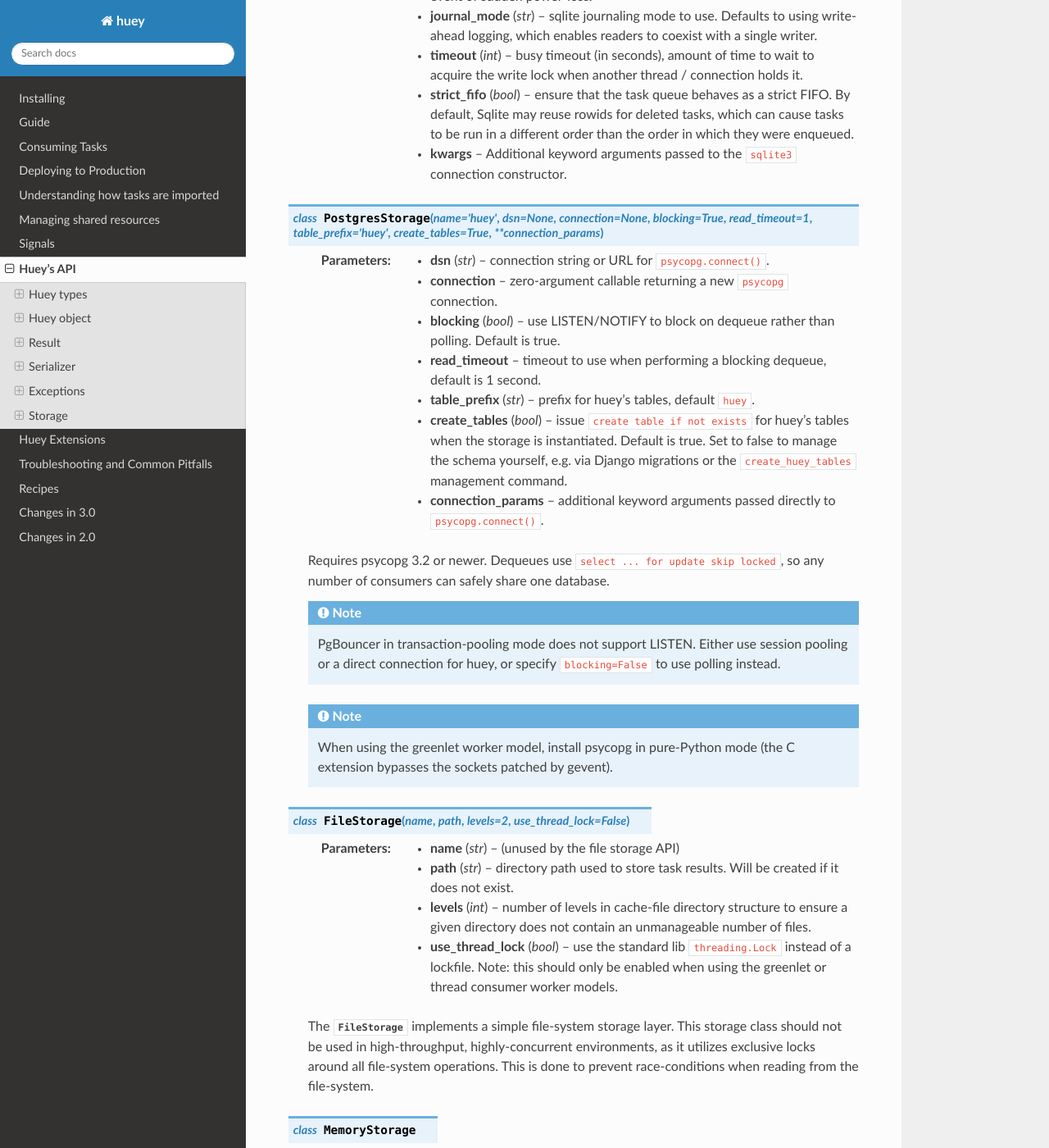
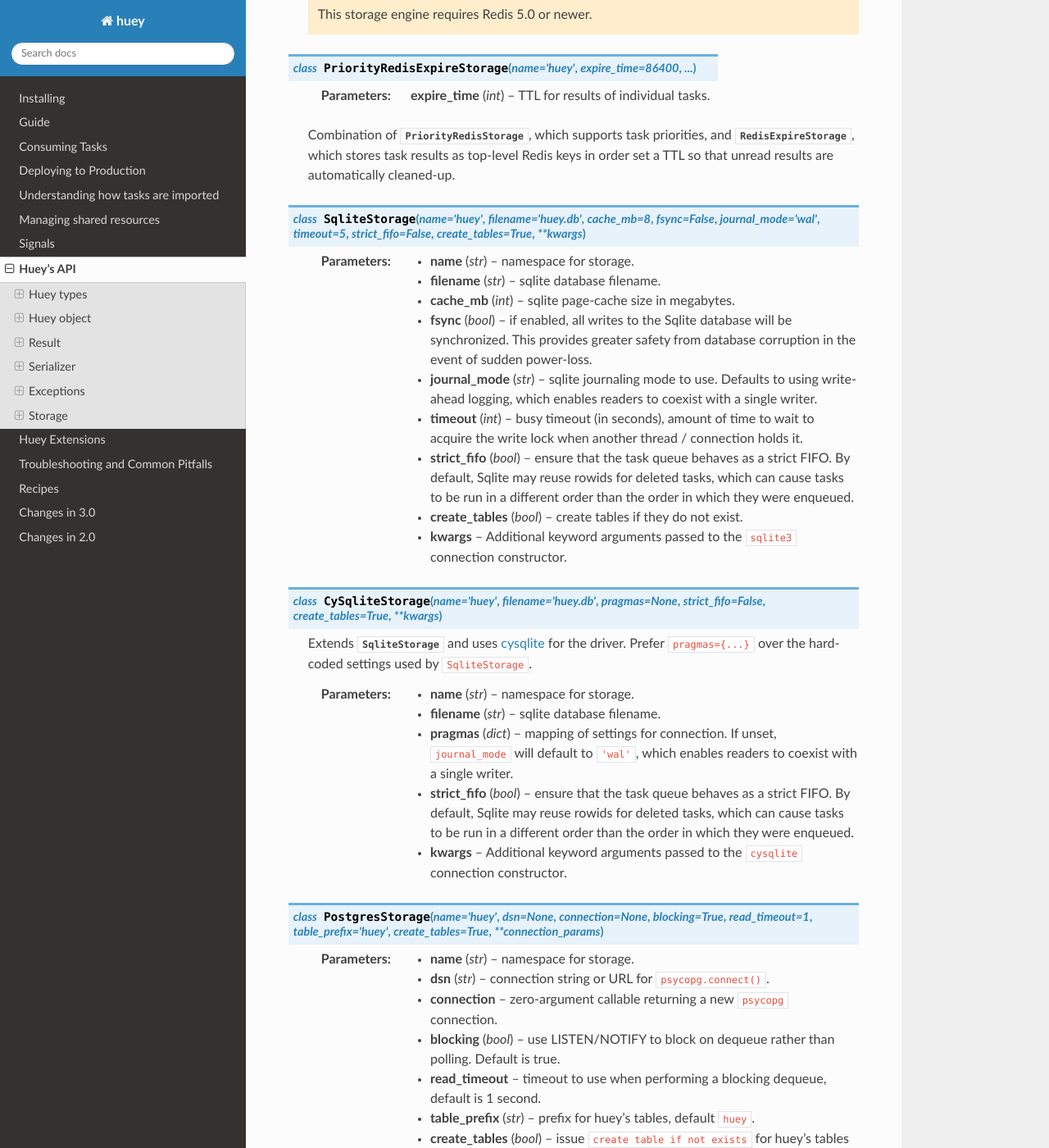
Before and after one commit to coleifer/huey, a Sphinx documentation site: the page built from docs/api.rst, in a window 1280 px wide and 1400 px high, scrolled down 45506 px. Shown: the whole window at 82% size. Built offline with Sphinx 7.4.7 and the Read the Docs theme 3.1.0, drawn with Linux system fonts in a browser that asks for light colours; some of the changed text lies outside the part shown.

Commit message:
Add CySqliteHuey and clean up the docs a bit.

```diff
--- a/docs/api.rst
+++ b/docs/api.rst
@@ -137,6 +137,22 @@
     SqliteHuey fully supports task priorities.
 
     .. seealso:: :py:class:`SqliteStorage`
+
+.. py:class:: CySqliteHuey
+
+    :py:class:`Huey` that utilizes SQLite (with `cysqlite <https://cysqlite.readthedocs.io/>`_
+    driver) for queue and result storage.
+
+    Commonly-used keyword arguments:
+
+    :param str filename: filename for database, defaults to 'huey.db'.
+    :param dict pragmas: mapping of settings for connection. If unset,
+        ``journal_mode`` will default to ``'wal'``, which enables readers to
+        coexist with a single writer.
+
+    CySqliteHuey fully supports task priorities.
+
+    .. seealso:: :py:class:`CySqliteStorage`
 
 .. py:class:: PostgresHuey
 
@@ -2215,6 +2231,7 @@
 
 .. py:class:: RedisStorage(name='huey', blocking=True, read_timeout=1, connection_pool=None, url=None, client_name=None, notify_result=False, notify_result_ttl=86400, **connection_params)
 
+    :param str name: namespace for storage.
     :param bool blocking: Use blocking-pop when reading from the queue (as
         opposed to polling). Default is true.
     :param read_timeout: Timeout to use when performing a blocking pop, default
@@ -2247,6 +2264,7 @@
 
 .. py:class:: PriorityRedisStorage(name='huey', blocking=True, read_timeout=1, connection_pool=None, url=None, client_name=None, notify_result=False, notify_result_ttl=86400, **connection_params)
 
+    :param str name: namespace for storage.
     :param bool blocking: Use blocking-zpopmin when reading from the queue (as
         opposed to polling). Default is true.
     :param read_timeout: Timeout to use when performing a blocking pop, default
@@ -2279,8 +2297,9 @@
     automatically cleaned-up.
 
 
-.. py:class:: SqliteStorage(filename='huey.db', name='huey', cache_mb=8, fsync=False, timeout=5, strict_fifo=False, **kwargs)
-
+.. py:class:: SqliteStorage(name='huey', filename='huey.db', cache_mb=8, fsync=False, journal_mode='wal', timeout=5, strict_fifo=False, create_tables=True, **kwargs)
+
+    :param str name: namespace for storage.
     :param str filename: sqlite database filename.
     :param int cache_mb: sqlite page-cache size in megabytes.
     :param bool fsync: if enabled, all writes to the Sqlite database will be
@@ -2295,12 +2314,33 @@
         FIFO. By default, Sqlite may reuse rowids for deleted tasks, which can
         cause tasks to be run in a different order than the order in which they
         were enqueued.
+    :param bool create_tables: create tables if they do not exist.
     :param kwargs: Additional keyword arguments passed to the ``sqlite3``
         connection constructor.
 
 
+.. py:class:: CySqliteStorage(name='huey', filename='huey.db', pragmas=None, strict_fifo=False, create_tables=True, **kwargs)
+
+    Extends :class:`SqliteStorage` and uses `cysqlite <https://cysqlite.readthedocs.io/>`__
+    for the driver. Prefer ``pragmas={...}`` over the hard-coded settings used
+    by ``SqliteStorage``.
+
+    :param str name: namespace for storage.
+    :param str filename: sqlite database filename.
+    :param dict pragmas: mapping of settings for connection. If unset,
+        ``journal_mode`` will default to ``'wal'``, which enables readers to
+        coexist with a single writer.
+    :param bool strict_fifo: ensure that the task queue behaves as a strict
+        FIFO. By default, Sqlite may reuse rowids for deleted tasks, which can
+        cause tasks to be run in a different order than the order in which they
+        were enqueued.
+    :param kwargs: Additional keyword arguments passed to the ``cysqlite``
+        connection constructor.
+
+
 .. py:class:: PostgresStorage(name='huey', dsn=None, connection=None, blocking=True, read_timeout=1, table_prefix='huey', create_tables=True, **connection_params)
 
+    :param str name: namespace for storage.
     :param str dsn: connection string or URL for ``psycopg.connect()``.
     :param connection: zero-argument callable returning a new ``psycopg``
         connection.
--- a/docs/django.rst
+++ b/docs/django.rst
@@ -92,6 +92,10 @@
   keys automatically if results are not read and supports priority.
 * ``huey.SqliteHuey`` - uses Sqlite, full support for task priorities. Accepts
   a ``filename`` parameter for the path to the database file.
+* ``huey.CySqliteHuey`` - uses Sqlite with `cysqlite <https://cysqlite.readthedocs.io/>`__
+  driver, full support for task priorities. Accepts a ``filename`` parameter
+  for the path to the database file, and an optional ``pragmas={...}`` dict of
+  connection settings.
 * ``huey.PostgresHuey`` - uses Postgres, full support for task priorities. See
   :ref:`django-postgres` for connection and schema configuration.
 * ``huey.FileHuey`` - uses filesystem for storage. Accepts a ``path`` parameter
--- a/docs/extras/llms.txt
+++ b/docs/extras/llms.txt
@@ -16,8 +16,8 @@
   immediately, interrupting running tasks". Supervisors must be configured
   with `stopsignal=INT` (supervisord) / `KillSignal=SIGINT` (systemd).
 - Task priorities on redis require `PriorityRedisHuey` (redis 5.0+); plain
-  `RedisHuey` does not support priorities. `SqliteHuey` supports them
-  natively.
+  `RedisHuey` does not support priorities. `SqliteHuey` and `PostgresHuey`
+  support them natively.
 - For tests, use `immediate=True`: tasks execute synchronously through the
   real execution path against in-memory storage.
 - When running multiple consumers of one queue, pass `-n` / `--no-periodic`
```
Also changed, not shown: CHANGELOG.md (+1 -0 lines), docs/deployment.rst (+4 -3 lines), docs/guide.rst (+13 -6 lines), 3 other files.
